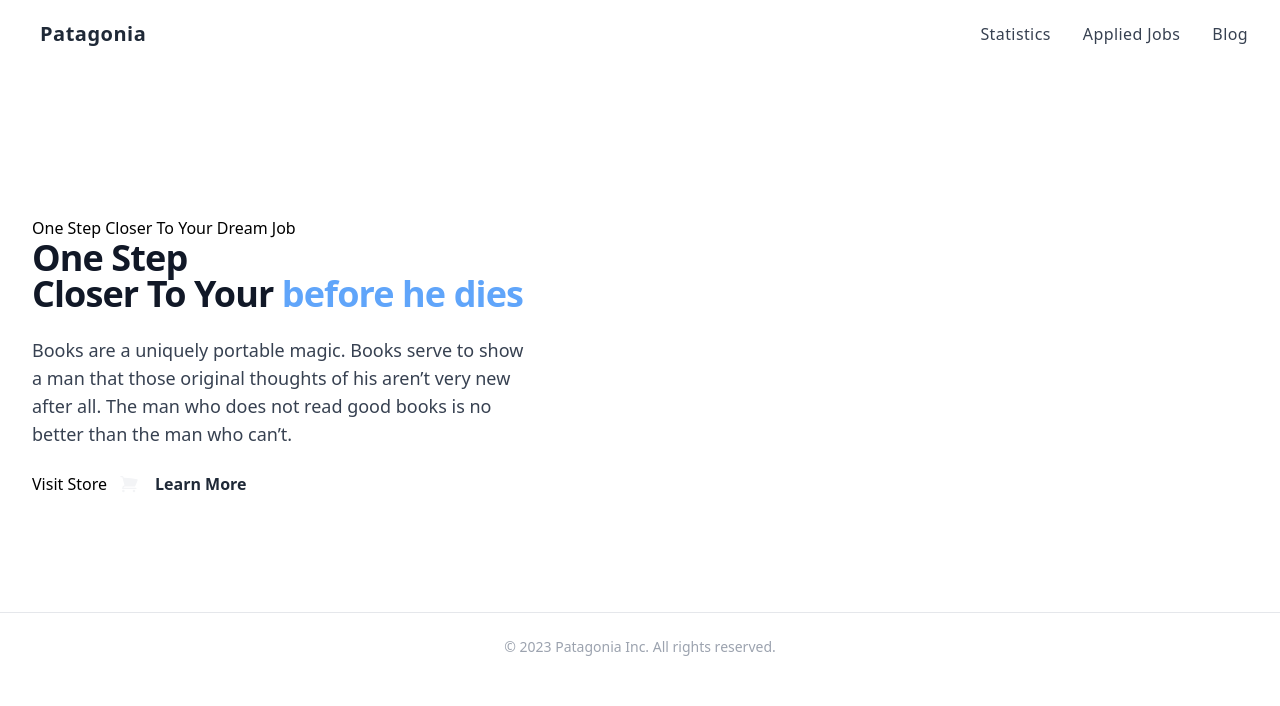
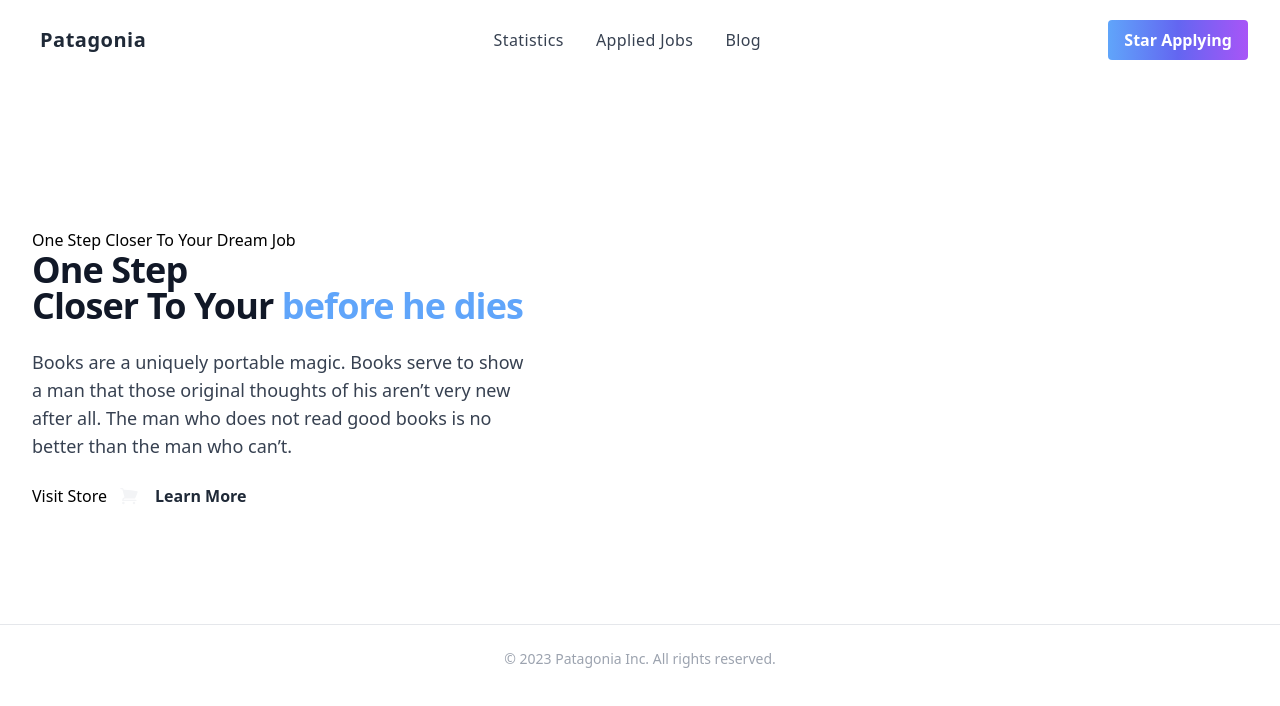
Before and after one commit to mahmudsajeeb/career-website, a React (Vite) app: page / in a window 1280 px wide. Shown: the top 706 px of the page. Built offline with nearby package versions, Linux system fonts and the light colour scheme.

Commit message:
button add

```diff
--- a/src/components/Header.jsx
+++ b/src/components/Header.jsx
@@ -50,7 +50,7 @@ const Header = () => {
             </NavLink>
           </li>
         </ul>
-
+        <button className="bg-gradient-to-r hidden md:block  from-blue-400 via-indigo-500 to-purple-500 text-white font-bold py-2 px-4 rounded">Star Applying </button>
 
 
         {/* </div> */}
```
